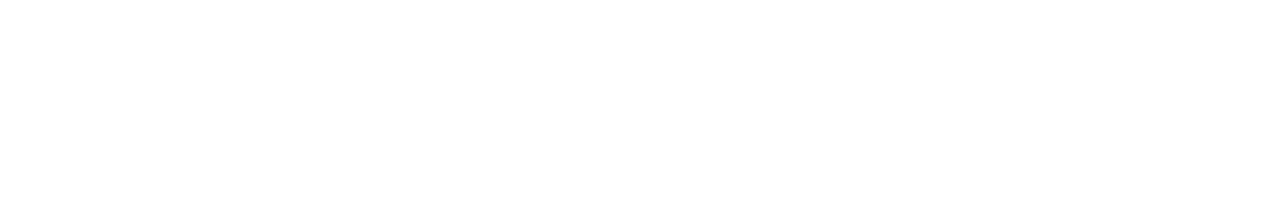
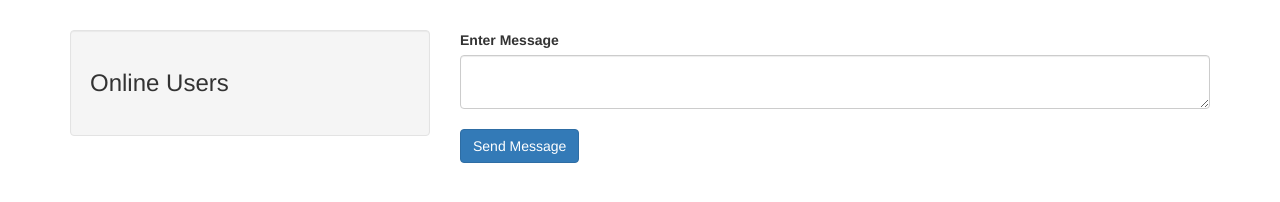
Before and after one commit to gkaragoz/Chat-Application, a website: page index.html in a window 1280 px wide. Drawn offline with nearby package versions, Linux system fonts and the light colour scheme; no server answers.

Commit message:
Create index.html with some basic bootstrap interfaces.

```diff
--- a/index.html
+++ b/index.html
@@ -3,11 +3,52 @@
 
 <head>
 	<title>Chat Application with Socket.IO</title>
-	<!--Metadata will be here. -->
+	<meta charset="UTF-8">
+	<meta name="viewport" content="width=device-width, initial-scale=1.0">
+
+	<link rel="stylesheet" href="https://maxcdn.bootstrapcdn.com/bootstrap/3.3.7/css/bootstrap.min.css">
+	<script src="https://code.jquery.com/jquery-latest.min.js"></script>
+	<script src="https://maxcdn.bootstrapcdn.com/bootstrap/3.3.7/js/bootstrap.min.js" ></script>
+	<script src="/socket.io/socket.io.js"></script>
+
+	<style>
+		body{
+			margin-top: 30px;
+		}
+	</style>
+
 </head>
 
 <body>
-	<!--Content will be here. -->
+	<div class="container">
+		<div class="row">
+			<div class="col-md-4">
+				<div class="well">
+					<h3>Online Users</h3>
+					<ul class="list-group" id="users"></ul>
+				</div>
+			</div>
+			<div class="col-md-8">
+				<div class="chat" id="chat"></div>
+
+				<form id="messageForm">
+					<div class="form-group">
+						<label>Enter Message</label>
+						<textarea class="form-control" id="message"></textarea>
+						<br/>
+						<input type="submit" class="btn btn-primary" value="Send Message" />
+					</div>
+				</form>
+			</div>
+		</div>
+	</div>
+
+	<script>
+		$(function(){
+			var socket = io.connect();
+			console.log('baglancam');
+		});
+	</script>
 </body>
 
 </html>
```
